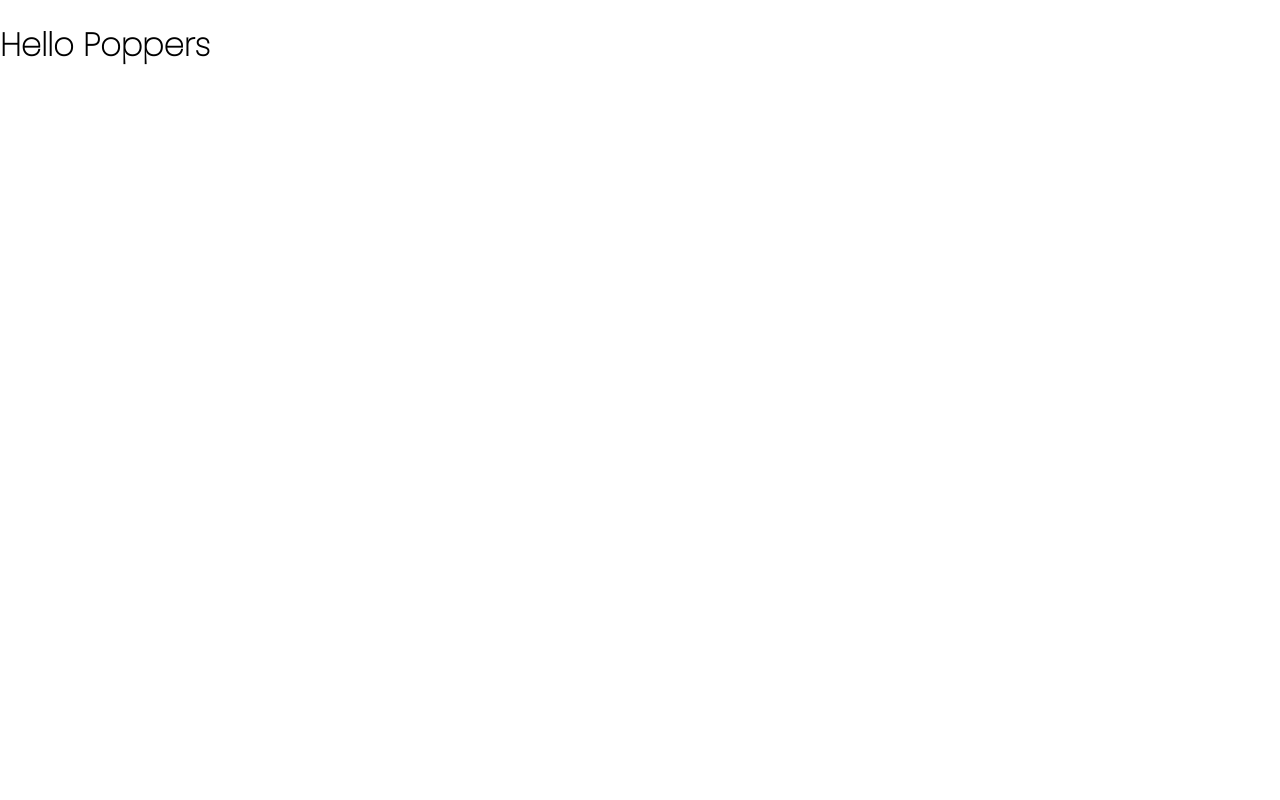
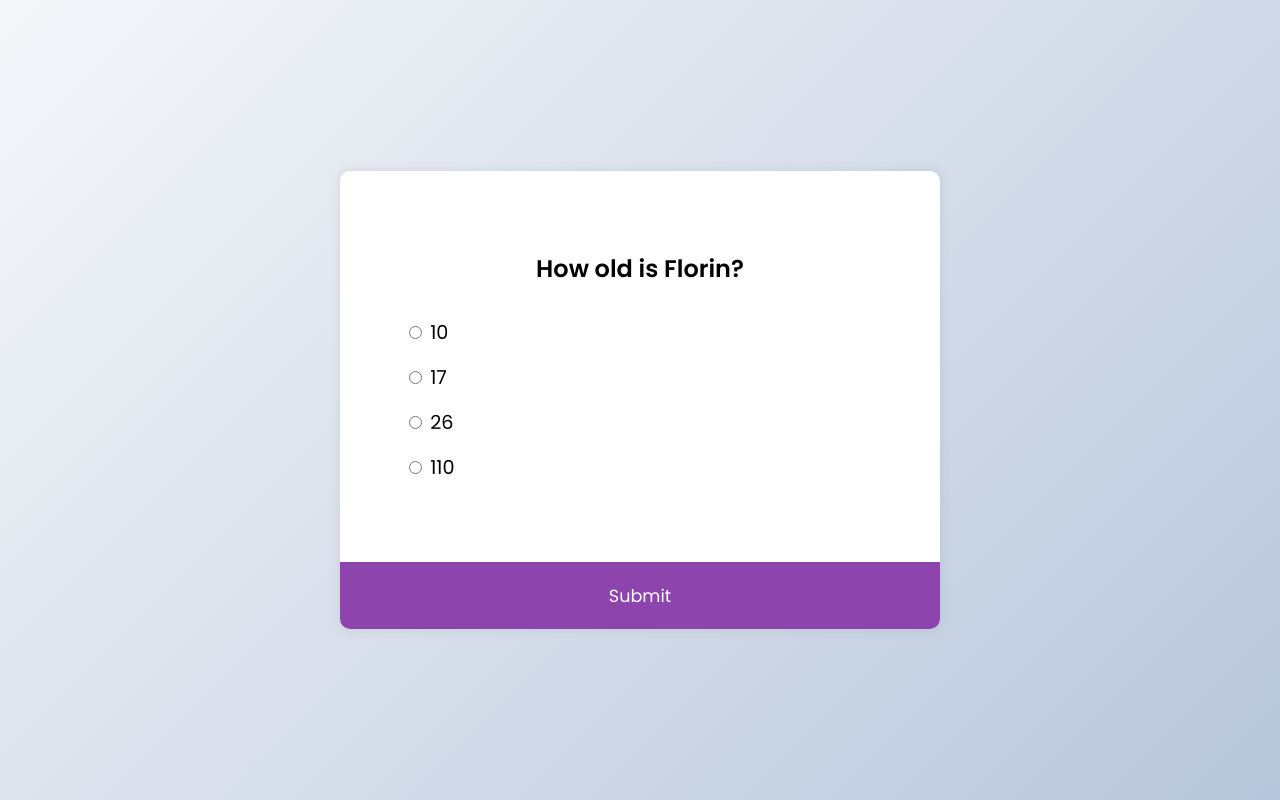
Before and after one commit to kelsi2/10-Hours-10-Projects, a plain HTML site: page Quiz-App/index.html in a window 1280 px wide. Drawn offline with Linux system fonts and the light colour scheme.

Commit message:
Quiz app complete

```diff
--- a/Base-Project/style.css
+++ b/Base-Project/style.css
@@ -1,4 +1,4 @@
-@import url('https://fonts.googleapis.com/css2?family=Poppins:wght@100&display=swap');
+@import url("https://fonts.googleapis.com/css2?family=Poppins:wght@200;400;600&display=swap");
 
 * {
   box-sizing: border-box;
--- a/Quiz-App/index.html
+++ b/Quiz-App/index.html
@@ -4,13 +4,36 @@
 <head>
   <meta charset="UTF-8">
   <meta name="viewport" content="width=device-width, initial-scale=1.0">
-  <title>Title</title>
+  <title>Quiz App</title>
   <link rel="stylesheet" href="style.css">
   <script src="script.js" defer></script>
 </head>
 
 <body>
-  <h1>Hello Poppers</h1>
+  <div class="quiz-container" id="quiz">
+    <div class="quiz-header">
+      <h2 id="question">Question text</h2>
+      <ul>
+        <li>
+          <input type="radio" id="a" name="answer" class="answer">
+          <label id="a_text" for="a">Question</label>
+        </li>
+        <li>
+          <input type="radio" id="b" name="answer" class="answer">
+          <label id="b_text" for="b">Question</label>
+        </li>
+        <li>
+          <input type="radio" id="c" name="answer" class="answer">
+          <label id="c_text" for="c">Question</label>
+        </li>
+        <li>
+          <input type="radio" id="d" name="answer" class="answer">
+          <label id="d_text" for="d">Question</label>
+        </li>
+      </ul>
+    </div>
+    <button id="submit">Submit</button>
+  </div>
 </body>
 
 </html>
--- a/Quiz-App/script.js
+++ b/Quiz-App/script.js
@@ -0,0 +1,102 @@
+const quizData = [
+  {
+    question: "How old is Florin?",
+    a: "10",
+    b: "17",
+    c: "26",
+    d: "110",
+    correct: "c"
+  }, {
+    question: "What is the most used programming language in 2019?",
+    a: "Java",
+    b: "C",
+    c: "Python",
+    d: "JavaScript",
+    correct: "d"
+  }, {
+    question: "Who is the President of the US?",
+    a: "Florin Pop",
+    b: "Donald Trump",
+    c: "Ivan Saldano",
+    d: "Mihai Andrei",
+    correct: "b"
+  }, {
+    question: "What does HTML stand for?",
+    a: "Hypertext Markup Language",
+    b: "Cascading Style Sheet",
+    c: "Jason Object Notation",
+    d: "Application Programming Interface",
+    correct: "a"
+  }, {
+    question: "What year was JavaScript launched?",
+    a: "1996",
+    b: "1995",
+    c: "1994",
+    d: "None of the above",
+    correct: "b"
+  },
+];
+
+const quiz = document.getElementById("quiz");
+const answerEls = document.querySelectorAll(".answer");
+const questionEl = document.getElementById("question");
+const a_text = document.getElementById("a_text");
+const b_text = document.getElementById("b_text");
+const c_text = document.getElementById("c_text");
+const d_text = document.getElementById("d_text");
+const submitBtn = document.getElementById("submit");
+
+let currentQuiz = 0;
+let score = 0;
+
+loadQuiz();
+
+function loadQuiz() {
+  deselectAnswers();
+
+  const currentQuizData = quizData[currentQuiz];
+
+  questionEl.innerText = currentQuizData.question;
+  a_text.innerText = currentQuizData.a;
+  b_text.innerText = currentQuizData.b;
+  c_text.innerText = currentQuizData.c;
+  d_text.innerText = currentQuizData.d;
+}
+
+function getSelected() {
+  let answer = undefined;
+
+  answerEls.forEach((answerEl) => {
+    if (answerEl.checked) {
+      answer = answerEl.id;
+    }
+  });
+
+  return answer;
+}
+function deselectAnswers() {
+  answerEls.forEach((answerEl) => {
+    answerEl.checked = false;
+  });
+}
+
+submitBtn.addEventListener("click", () => {
+  // Check to see the answer
+  const answer = getSelected();
+
+  if (answer) {
+    if (answer === quizData[currentQuiz].correct) {
+      score++;
+    }
+
+    currentQuiz++;
+
+    if (currentQuiz < quizData.length) {
+      loadQuiz();
+    } else {
+      quiz.innerHTML =
+        `<h2>You answered correctly at ${score}/${quizData.length} questions.</h2>
+      <button onclick="location.reload()">Reload</button>`;
+    }
+  }
+});
--- a/Quiz-App/style.css
+++ b/Quiz-App/style.css
@@ -1,10 +1,70 @@
-@import url('https://fonts.googleapis.com/css2?family=Poppins:wght@100&display=swap');
+@import url("https://fonts.googleapis.com/css2?family=Poppins:wght@200;400;600&display=swap");
 
 * {
   box-sizing: border-box;
 }
 
 body {
+  background-color: #b8c6db;
+  background-image: linear-gradient(315deg, #b8c6db 0%, #f5f7fa 100%);
+  display: flex;
+  align-items: center;
+  justify-content: center;
   font-family: "Poppins", sans-serif;
   margin: 0;
+  min-height: 100vh;
 }
+
+.quiz-container {
+  background-color: white;
+  border-radius: 10px;
+  box-shadow: 0 0 10px 2px rgba(100, 100, 100, 0.1);
+  overflow: hidden;
+  width: 600px;
+  max-width: 100%;
+}
+
+.quiz-header {
+  padding: 4rem;
+}
+
+h2 {
+  margin: 0;
+  text-align: center;
+  padding: 1rem;
+}
+
+ul {
+  list-style-type: none;
+  padding: 0;
+}
+
+ul li {
+  font-size: 1.2rem;
+  margin: 1rem 0;
+}
+
+ul li label {
+  cursor: pointer;
+}
+
+button {
+  background-color: #8e44ad;
+  border: none;
+  color: white;
+  font-family: inherit;
+  font-size: 1.1rem;
+  cursor: pointer;
+  display: block;
+  width: 100%;
+  padding: 1.3rem;
+}
+
+button:hover {
+  background-color: #732d91;
+}
+
+button:focus {
+  background-color: #732d91;
+  outline: none;
+}
```
